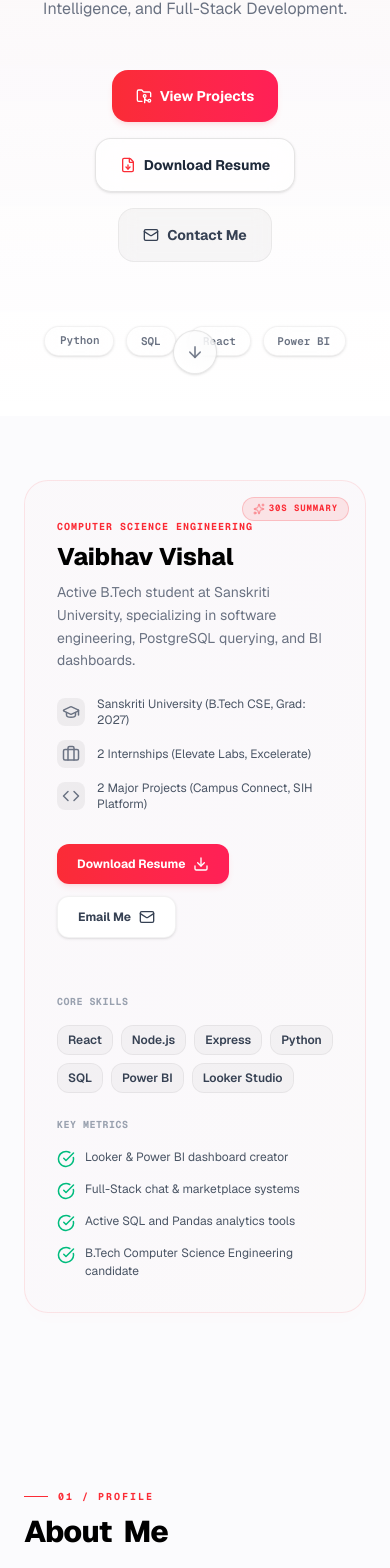
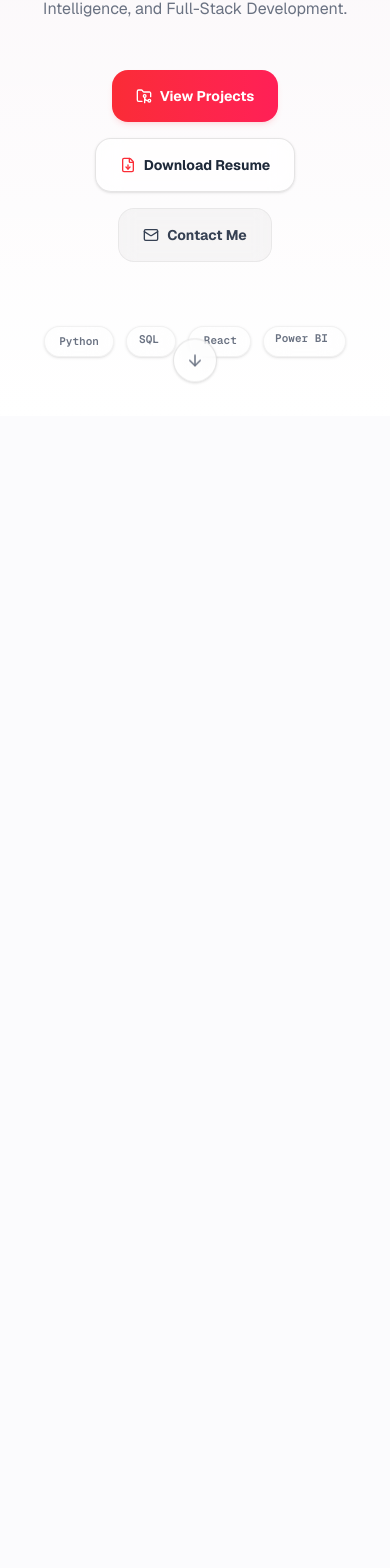
Before and after one commit to 113vab/vaibhav-portfolio, a Next.js app: page / in a window 390 px wide. Shown: the part 428-1996 px from the top of the page. After the commit the page ends 844 px from the top, so only its background shows below. Built offline with nearby package versions, Linux system fonts and the light colour scheme.

Commit message:
debug: render only Navbar and Hero to isolate mobile crash

```diff
--- a/src/app/page.tsx
+++ b/src/app/page.tsx
@@ -1,15 +1,15 @@
-import BackgroundGlow from "../components/BackgroundGlow";
+// import BackgroundGlow from "../components/BackgroundGlow";
 import Navbar from "../components/Navbar";
 import Hero from "../components/Hero";
-import RecruiterSummary from "../components/RecruiterSummary";
-import About from "../components/About";
-import TimelineSection from "../components/Timeline";
-import Skills from "../components/Skills";
-import Projects from "../components/Projects";
-import GithubSection from "../components/Github";
-import Certifications from "../components/Certifications";
-import Contact from "../components/Contact";
-import Footer from "../components/Footer";
+// import RecruiterSummary from "../components/RecruiterSummary";
+// import About from "../components/About";
+// import TimelineSection from "../components/Timeline";
+// import Skills from "../components/Skills";
+// import Projects from "../components/Projects";
+// import GithubSection from "../components/Github";
+// import Certifications from "../components/Certifications";
+// import Contact from "../components/Contact";
+// import Footer from "../components/Footer";
 
 export default function Home() {
   const personSchema = {
@@ -36,7 +36,7 @@ export default function Home() {
       />
 
       {/* Background Animated Atmosphere */}
-      <BackgroundGlow />
+      {/* <BackgroundGlow /> */}
 
       {/* Floating Header Navigation */}
       <Navbar />
@@ -47,32 +47,32 @@ export default function Home() {
         <Hero />
 
         {/* Recruiter-friendly summary card */}
-        <RecruiterSummary />
+        {/* <RecruiterSummary /> */}
 
         {/* About Section */}
-        <About />
+        {/* <About /> */}
 
         {/* Career Timeline Section */}
-        <TimelineSection />
+        {/* <TimelineSection /> */}
 
         {/* Skills Section */}
-        <Skills />
+        {/* <Skills /> */}
 
         {/* Projects Section */}
-        <Projects />
+        {/* <Projects /> */}
 
         {/* GitHub Repositories Showcase */}
-        <GithubSection />
+        {/* <GithubSection /> */}
 
         {/* Certifications Section */}
-        <Certifications />
+        {/* <Certifications /> */}
 
         {/* Contact Section */}
-        <Contact />
+        {/* <Contact /> */}
       </main>
 
       {/* Footer */}
-      <Footer />
+      {/* <Footer /> */}
     </>
   );
 }
```
